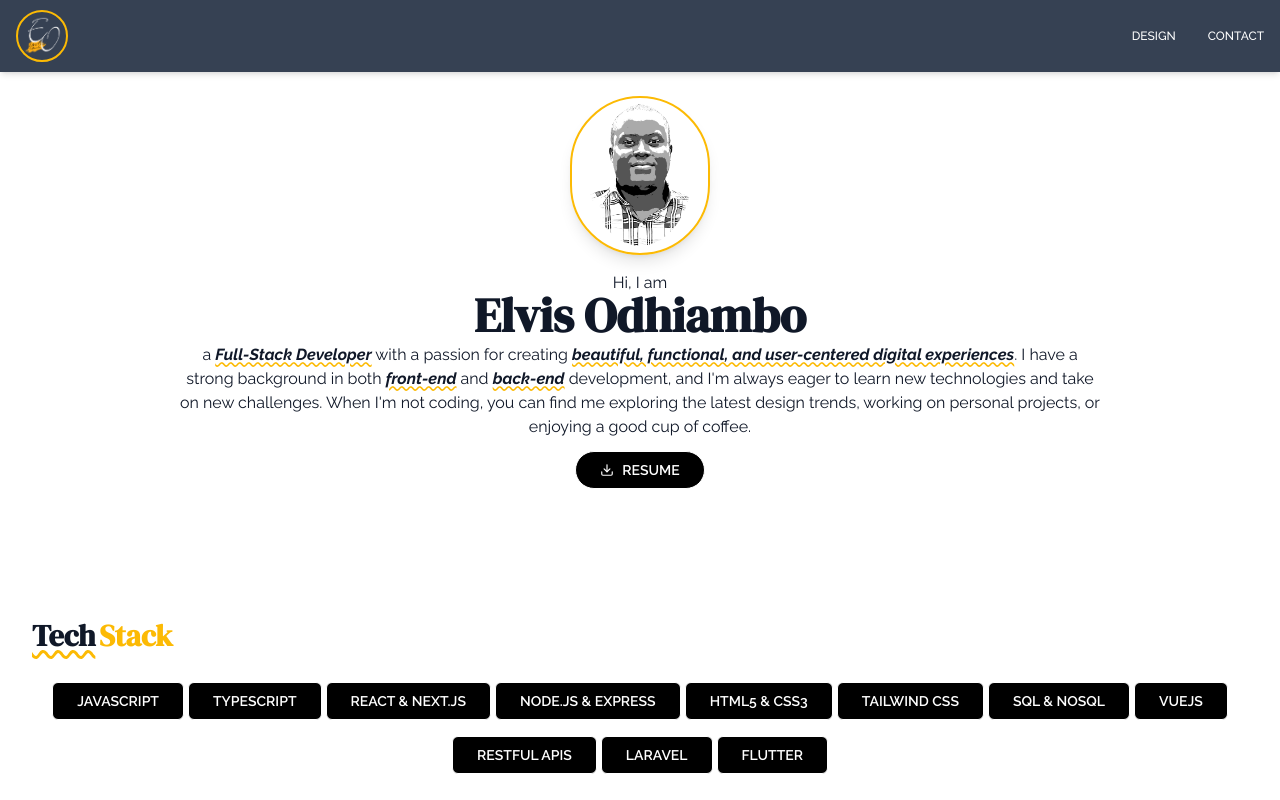
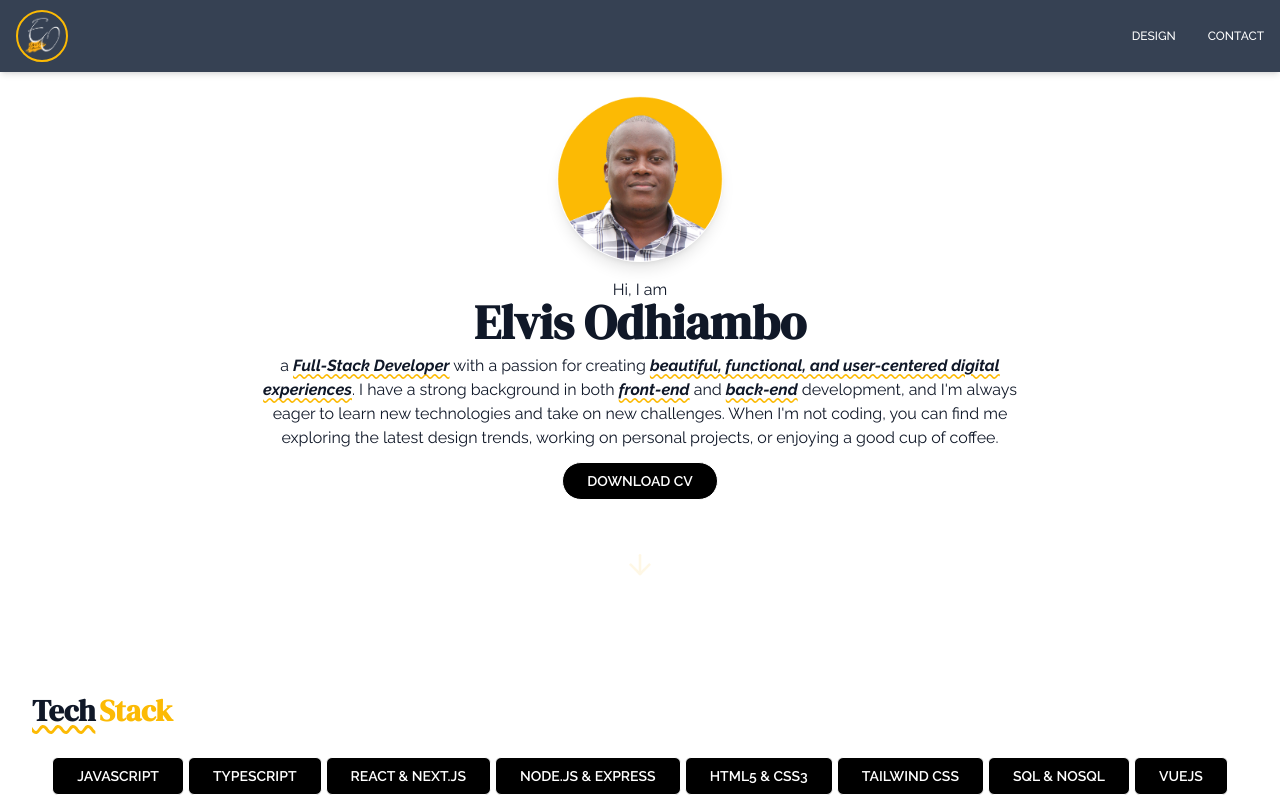
Before and after one commit to Lvoh901/Portfolio, a React (Vite) app: page / in a window 1280 px wide. Shown: the top 800 px of the page. Built offline with nearby package versions, Linux system fonts and the light colour scheme.

Commit message:
profile image update

```diff
--- a/src/pages/Hero.jsx
+++ b/src/pages/Hero.jsx
@@ -1,12 +1,12 @@
 import { motion } from 'framer-motion';
-import { FiDownload } from 'react-icons/fi';
+import { ArrowDown } from 'lucide-react';
 
 const Hero = () => {
   // const getYear = new Date().getFullYear();
 
   return (
     <div className="relative flex items-center justify-center overflow-hidden py-24 transition-colors duration-300">
-      <div className="flex flex-col items-center justify-center text-center max-w-5xl mx-auto px-8 transition-colors duration-300">
+      <div className="flex flex-col items-center justify-center text-center max-w-4xl mx-auto px-8 transition-colors duration-300">
         {/* Main Heading Section */}
         <motion.section
           id="heading"
@@ -18,8 +18,8 @@ const Hero = () => {
           <motion.img
             src="/profile0.png"
             alt="Profile picture"
-            className="rounded-full object-cover border-2 border-[#FCBA04] shadow-lg transition-all duration-300 hover:border-4 cursor-pointer"
-            style={{ width: "calc(8em + 1vw)", height: "auto" }}
+            className="rounded-full object-cover shadow-lg transition-all duration-300 hover:border-2 cursor-pointer"
+            style={{ width: "calc(8em + 3vw)", height: "auto" }}
             initial={{ scale: 0 }}
             animate={{ scale: 1 }}
             transition={{ duration: 0.5, delay: 0.2, ease: 'easeOut' }}
@@ -46,7 +46,7 @@ const Hero = () => {
 
             {/* highlight text */}
             <motion.p
-              className="px-5 mt-2"
+              className="px-5 mt-3"
               initial={{ opacity: 0, y: 20 }}
               animate={{ opacity: 1, y: 0 }}
               transition={{ delay: 0.8, duration: 0.6, ease: 'easeOut' }}
@@ -61,19 +61,28 @@ const Hero = () => {
               className="inline-flex items-center gap-2 bg-black text-white px-6 py-2 rounded-full font-semibold uppercase border hover:bg-[#FCBA04] hover:text-black transition-all duration-300 my-3 text-sm"
               whileHover={{ scale: 1.05 }}
             >
-              <FiDownload />
-              Resume
+              Download CV
             </motion.a>
+
+            {/* scroll down animation */}
+            <div className='pt-8 flex flex-col justify-center items-center'>
+              <motion.div
+                initial={{ opacity: 0, y: 30 }}
+                animate={{
+                  opacity: 1,
+                  y: [0, 12, 0],  // Animate down and back up (bounce effect)
+                }}
+                transition={{
+                  duration: 1.2,
+                  repeat: Infinity,
+                  repeatType: 'loop',
+                  ease: "easeInOut",
+                }}
+              >
+                <ArrowDown className='w-8 h-8 text-[#fcba04]' />
+              </motion.div>
+            </div>
           </div>
-
-          {/* <motion.span
-            className="pt-2 font-medium"
-            initial={{ opacity: 0 }}
-            animate={{ opacity: 1 }}
-            transition={{ delay: 1, duration: 0.6, ease: 'easeOut' }}
-          >
-            @ {getYear}
-          </motion.span> */}
         </motion.section>
       </div>
     </div>
```
Also changed, not shown: public/profile0.png.
